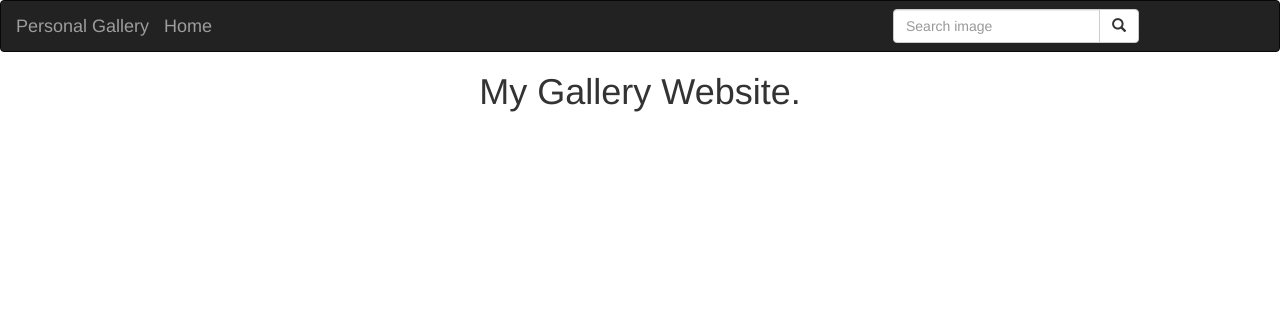
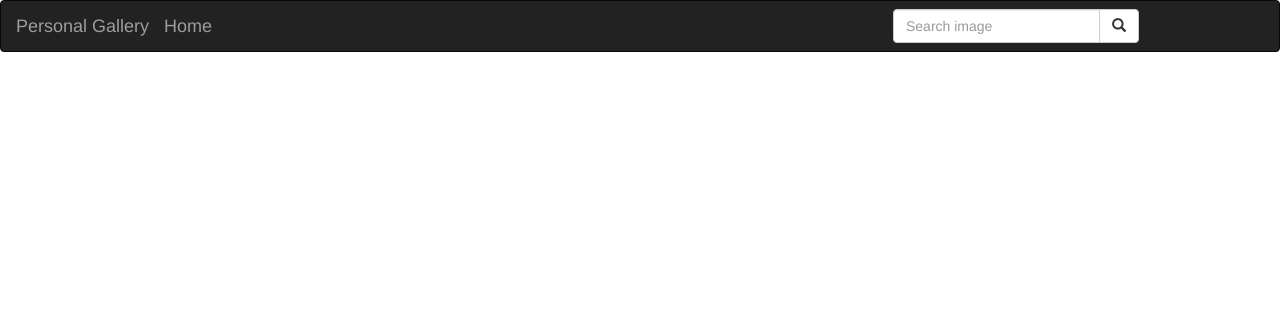
Before and after one commit to RonaldKiprotich/Personal-gallery, a Django app: page /gallery in a window 1280 px wide. Shown: the top 312 px of the page. Run offline with Django 3.2, Linux system fonts and the light colour scheme; data that the repository does not hold is empty; some libraries are stand-ins or nearby versions.

Commit message:
general modification

```diff
--- a/photos/templates/base.html
+++ b/photos/templates/base.html
@@ -16,7 +16,6 @@
 </head>
 <body>
     {% include "navbar.html" %}
-    {% block content %} <h1 class='text-center'>My Gallery Website.</h1> {%endblock%}
     {% block scripts %}
         <script src="https://ajax.googleapis.com/ajax/libs/jquery/3.2.1/jquery.min.js"></script>
      {% bootstrap_javascript %}
```
